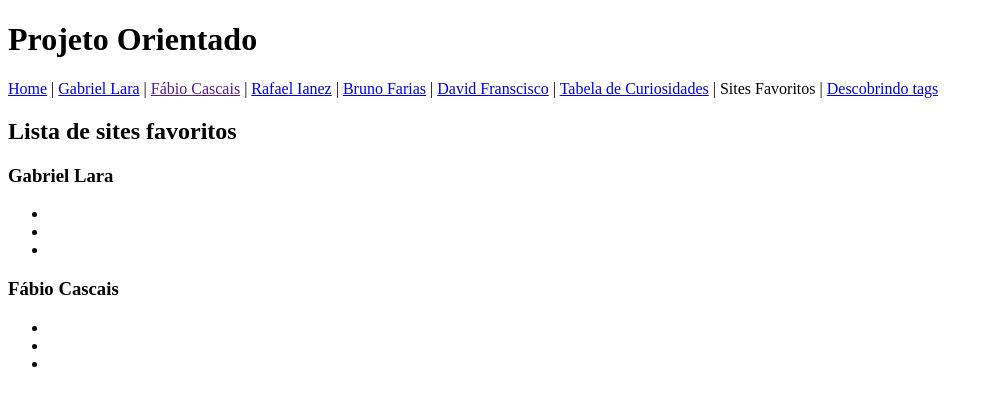
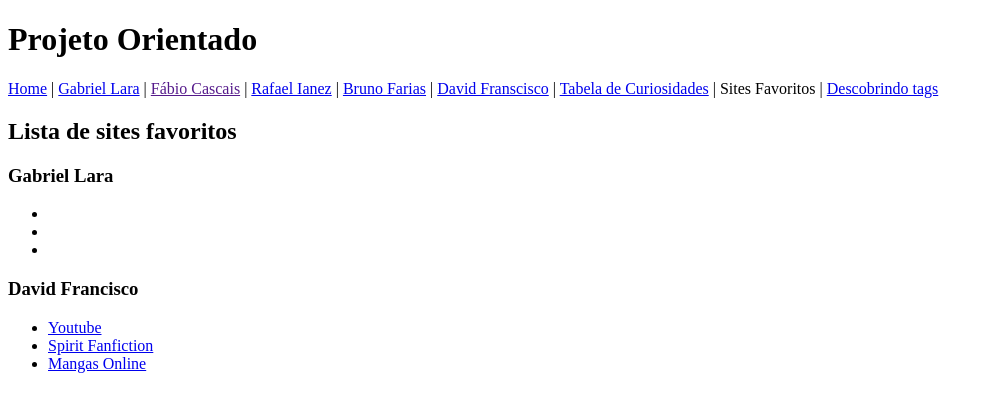
Before and after one commit to gabrielbr619/projeto-orientado, a plain HTML site: page lista-sites-favoritos.html in a window 1280 px wide. Shown: the whole page, without its empty margins (0-993 px from the left). Drawn offline with Linux system fonts and the light colour scheme.

Commit message:
Add files via upload

```diff
--- a/lista-sites-favoritos.html
+++ b/lista-sites-favoritos.html
@@ -33,11 +33,11 @@
             <li><a href=""></a></li>
         </ul>
 
-        <h3>Fábio Cascais</h3>
+        <h3>David Francisco</h3>
         <ul>
-            <li><a href=""></a></li>
-            <li><a href=""></a></li>
-            <li><a href=""></a></li>
+            <li><a href="https://www.youtube.com/">Youtube</a></li>
+            <li><a href="https://www.spiritfanfiction.com/?locale=pt">Spirit Fanfiction</a></li>
+            <li><a href="https://mangalivre.net/">Mangas Online</a></li>
         </ul>
     </main>
     </body>
```
